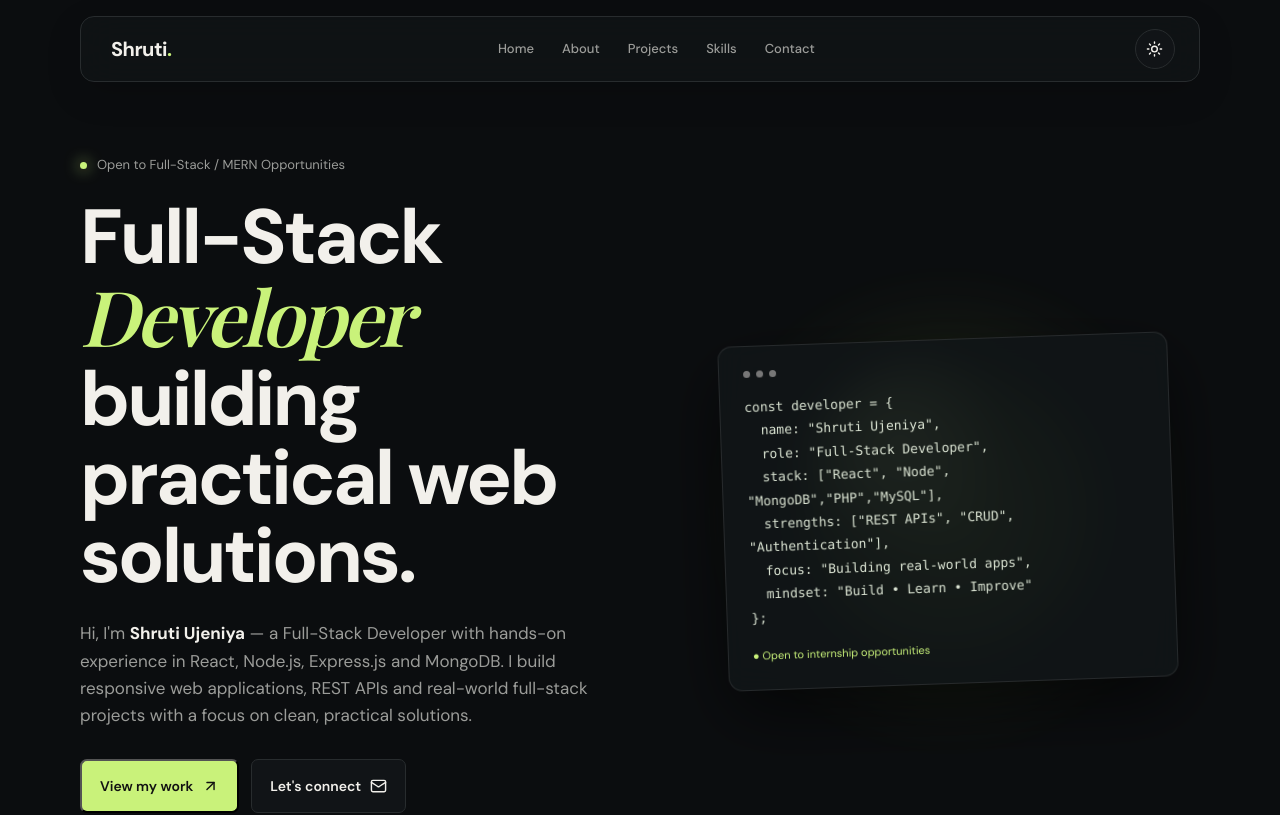
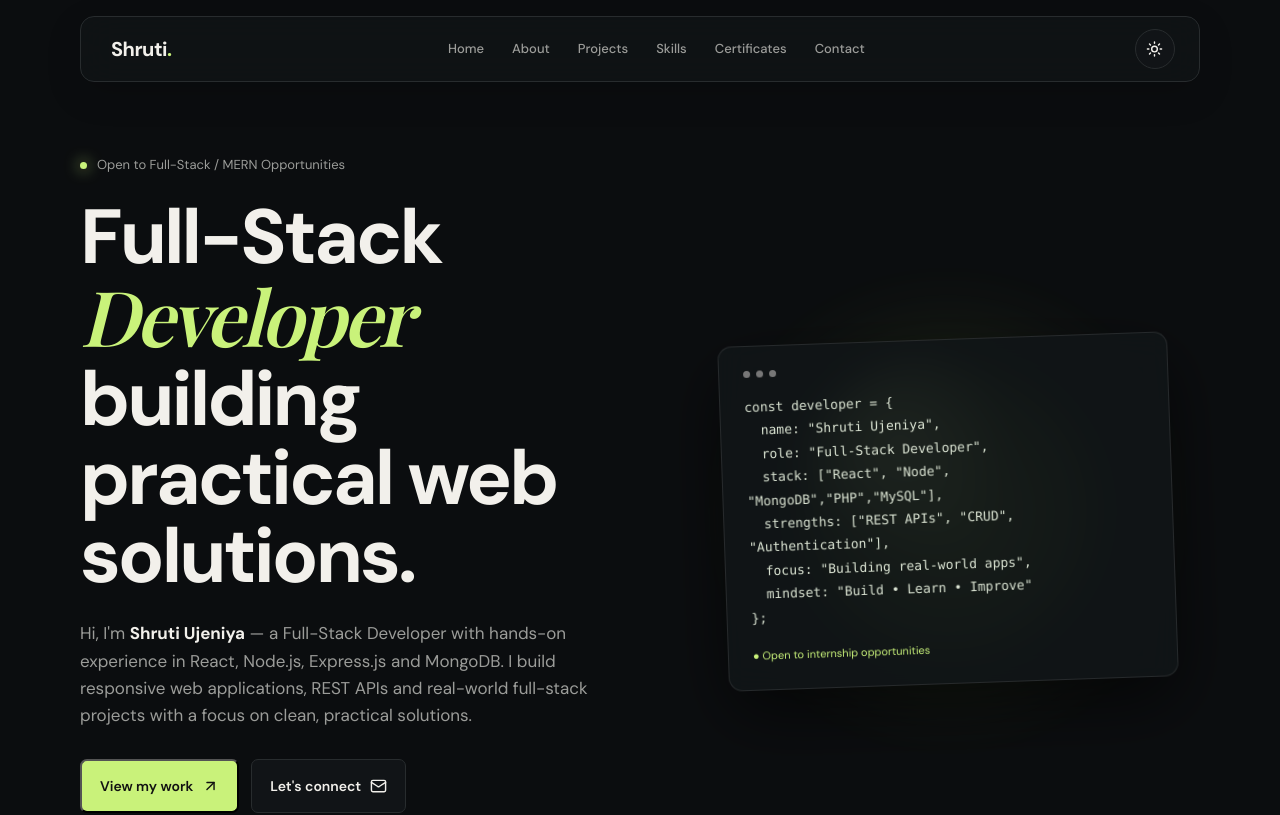
Before and after one commit to SHRUTI-GAJJAR/portfolio, a React (Vite) app: page / in a window 1280 px wide. Shown: the top 815 px of the page. Built offline with nearby package versions, Linux system fonts and the light colour scheme; a web font is replaced by a local one.

Commit message:
add: include link to Certifications section in navigation menu

```diff
--- a/src/main.jsx
+++ b/src/main.jsx
@@ -68,7 +68,7 @@ useEffect(() => {
  const go=id=>{document.getElementById(id)?.scrollIntoView({behavior:"smooth"});setOpen(false)};
  return <div>
   <nav className="nav"><div className="wrap navin"><button className="logo" onClick={()=>go("home")}>Shruti<span>.</span></button>
-   <div className={"links "+(open?"show":"")}><button onClick={()=>go("home")}>Home</button><button onClick={()=>go("about")}>About</button><button onClick={()=>go("projects")}>Projects</button><button onClick={()=>go("skills")}>Skills</button><button onClick={()=>go("contact")}>Contact</button></div>
+   <div className={"links "+(open?"show":"")}><button onClick={()=>go("home")}>Home</button><button onClick={()=>go("about")}>About</button><button onClick={()=>go("projects")}>Projects</button><button onClick={()=>go("skills")}>Skills</button><button onClick={() => go("certifications")}>Certificates</button><button onClick={()=>go("contact")}>Contact</button></div>
    <div className="navactions"><button className="iconbtn" onClick={()=>setDark(!dark)} aria-label="theme">{dark?<Sun/>:<Moon/>}</button><button className="menu" onClick={()=>setOpen(!open)}>{open?<X/>:<Menu/>}</button></div>
   </div></nav>
 
```
